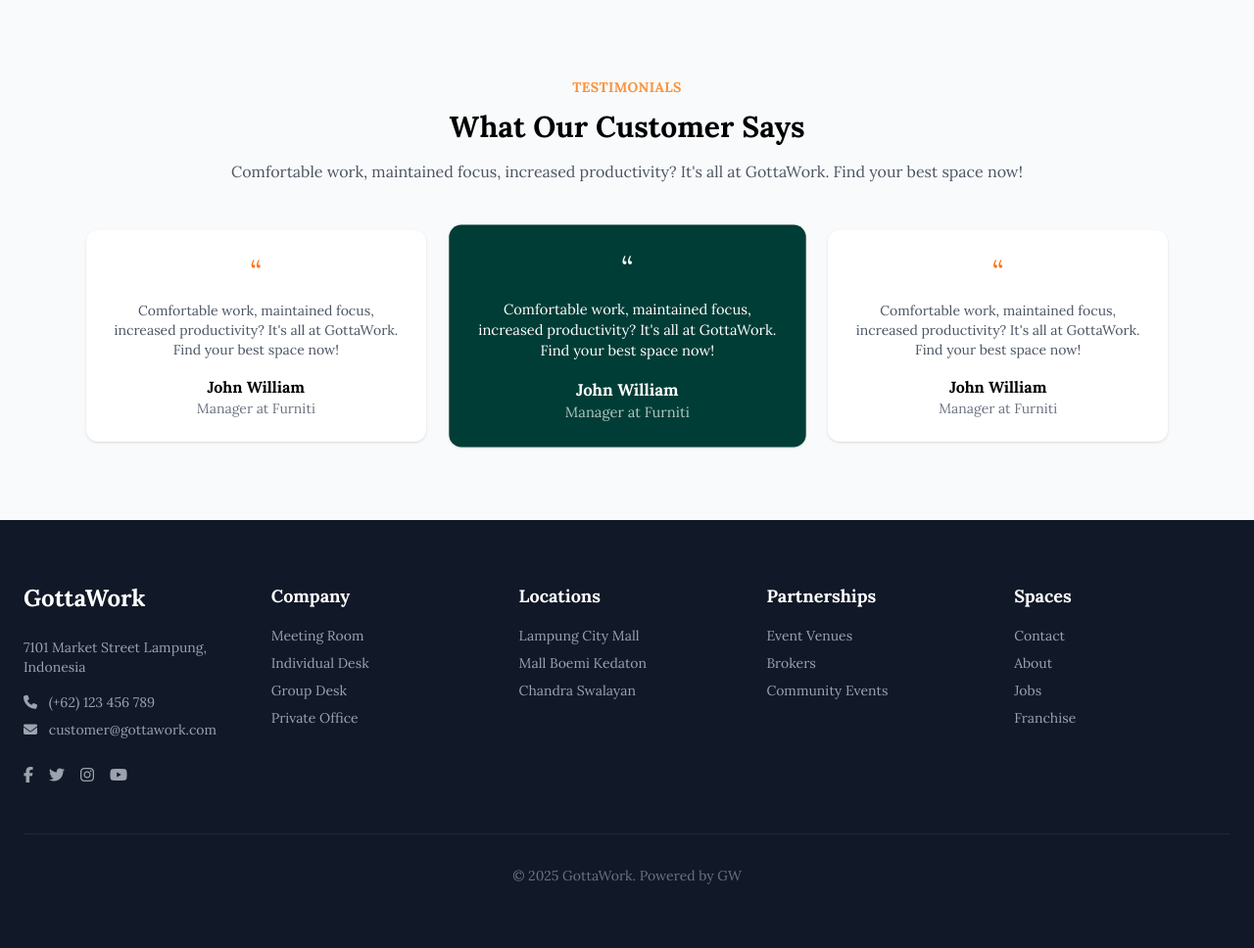
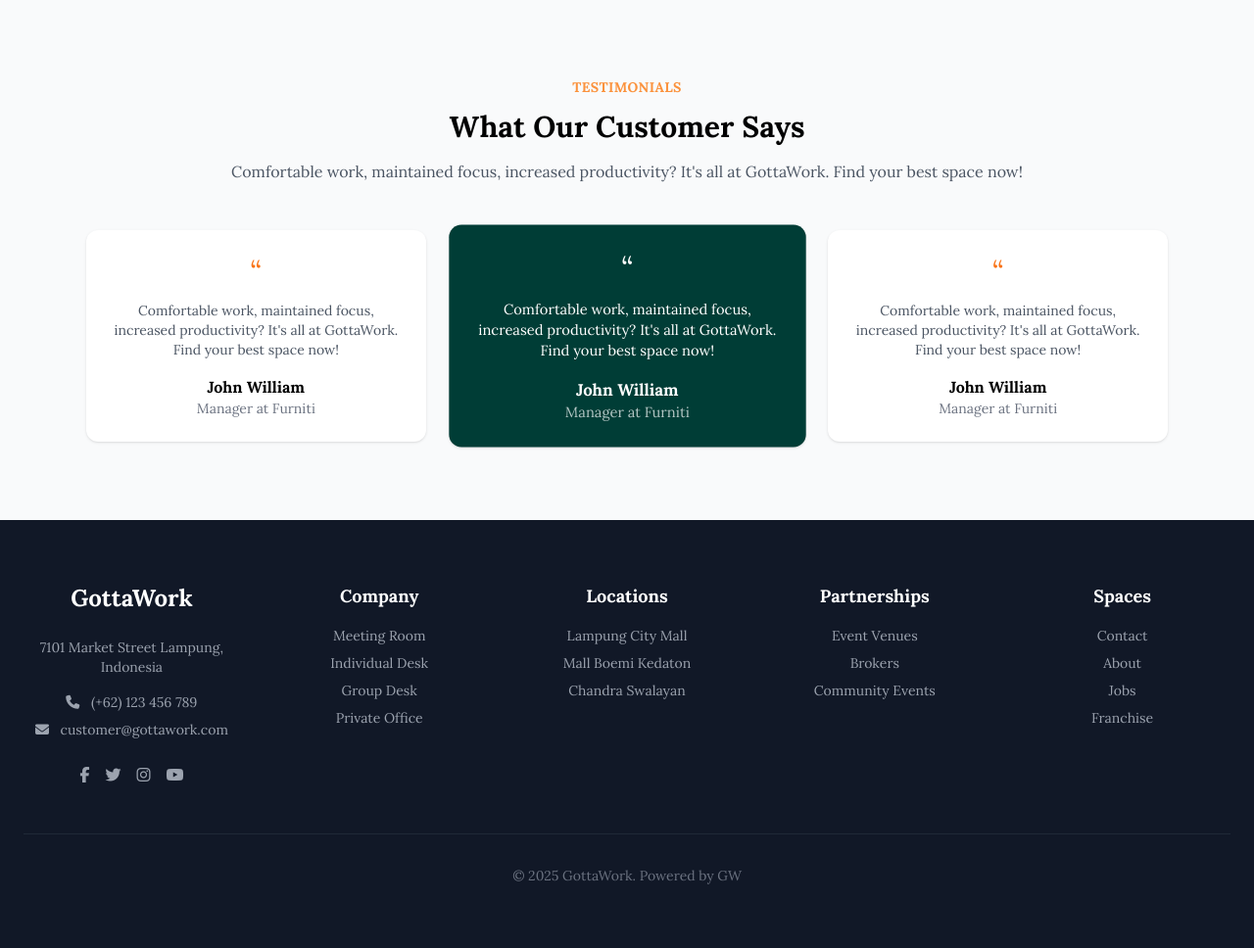
Before and after one commit to fernando-FTD/GottaWork, a PHP site: page /customer/homepage.php in a window 1280 px wide. Shown: the part 2187-3155 px from the top of the page at 98% size. Run offline with PHP 8.4, Linux system fonts and the light colour scheme; a user stored in the database is signed in; data comes from the database, SQL or seed files in the repository; some libraries are stand-ins or nearby versions.

Commit message:
nengahin footer

```diff
--- a/includes/footer.php
+++ b/includes/footer.php
@@ -1,16 +1,13 @@
-<!-- Footer Section -->
 <footer class="bg-gray-900 text-white py-16">
   <div class="container mx-auto px-6">
-    <!-- Grid dibuat lebih responsif untuk layar kecil dan tablet -->
     <div class="grid grid-cols-2 sm:grid-cols-3 md:grid-cols-5 gap-8">
 
-      <!-- Info Perusahaan dibuat mengambil 2 kolom di layar kecil agar tidak terlalu sempit -->
-      <div class="col-span-2 sm:col-span-3 md:col-span-1">
+      <div class="col-span-2 sm:col-span-3 md:col-span-1 text-center">
         <h2 class="text-2xl font-bold mb-6">GottaWork</h2>
         <p class="text-gray-400 mb-4 text-sm">7101 Market Street Lampung, Indonesia</p>
         <p class="text-gray-400 mb-2 text-sm"><i class="fas fa-phone mr-2"></i> (+62) 123 456 789</p>
         <p class="text-gray-400 mb-6 text-sm"><i class="fas fa-envelope mr-2"></i> customer@gottawork.com</p>
-        <div class="flex space-x-4">
+        <div class="flex space-x-4 justify-center">
           <a href="#" class="text-gray-400 hover:text-white"><i class="fab fa-facebook-f"></i></a>
           <a href="#" class="text-gray-400 hover:text-white"><i class="fab fa-twitter"></i></a>
           <a href="#" class="text-gray-400 hover:text-white"><i class="fab fa-instagram"></i></a>
@@ -18,8 +15,7 @@
         </div>
       </div>
 
-      <!-- Kolom link -->
-      <div class="col-span-1">
+      <div class="col-span-1 text-center">
         <h3 class="text-lg font-semibold mb-4">Company</h3>
         <ul class="space-y-2 text-sm">
           <li><a href="#" class="text-gray-400 hover:text-white">Meeting Room</a></li>
@@ -29,7 +25,7 @@
         </ul>
       </div>
 
-      <div class="col-span-1">
+      <div class="col-span-1 text-center">
         <h3 class="text-lg font-semibold mb-4">Locations</h3>
         <ul class="space-y-2 text-sm">
           <li><a href="#" class="text-gray-400 hover:text-white">Lampung City Mall</a></li>
@@ -38,7 +34,7 @@
         </ul>
       </div>
 
-      <div class="col-span-1">
+      <div class="col-span-1 text-center">
         <h3 class="text-lg font-semibold mb-4">Partnerships</h3>
         <ul class="space-y-2 text-sm">
           <li><a href="#" class="text-gray-400 hover:text-white">Event Venues</a></li>
@@ -47,7 +43,7 @@
         </ul>
       </div>
 
-      <div class="col-span-1">
+      <div class="col-span-1 text-center">
         <h3 class="text-lg font-semibold mb-4">Spaces</h3>
         <ul class="space-y-2 text-sm">
           <li><a href="#" class="text-gray-400 hover:text-white">Contact</a></li>
@@ -58,12 +54,10 @@
       </div>
     </div>
 
-    <!-- Copyright -->
     <div class="border-t border-gray-800 mt-12 pt-8 text-center text-gray-500 text-sm">
       © 2025 GottaWork. Powered by GW
     </div>
   </div>
 </footer>
 
-<!-- Menambahkan script Font Awesome agar ikon bisa tampil -->
 <script src="https://kit.fontawesome.com/a076d05399.js" crossorigin="anonymous"></script>
```
